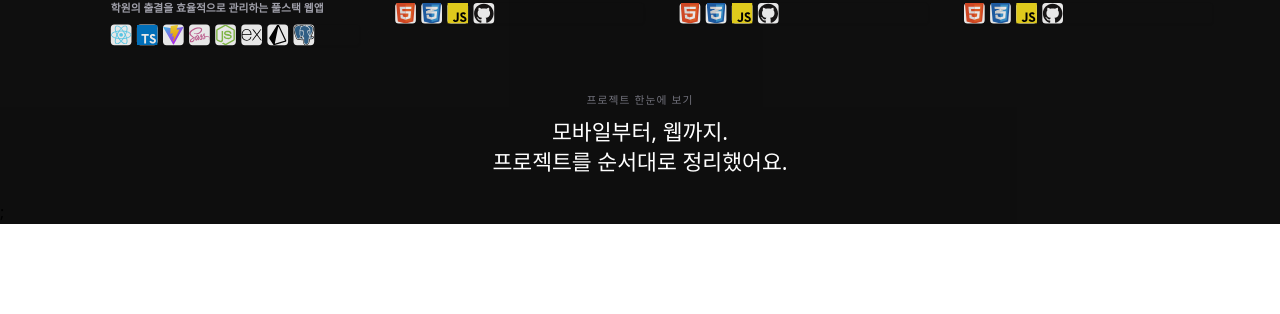
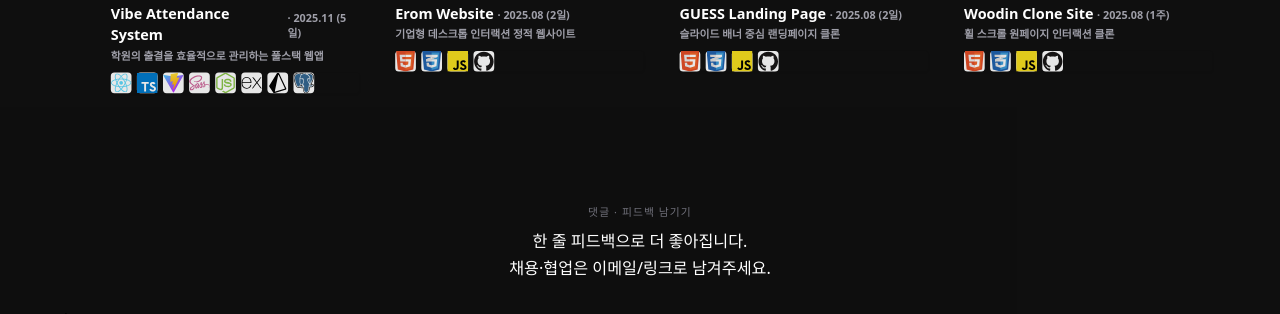
Before and after one commit to dy-08/kyh, a React (Vite) app: page / in a window 1280 px wide. Shown: the part 2434-2748 px from the top of the page. Before the commit the page ends 2658 px from the top, so only its background shows below. Built offline with nearby package versions, Linux system fonts and the light colour scheme; no server answers; the database is empty.

Commit message:
feat: giscus 댓글 섹션 추가

```diff
--- a/src/App.jsx
+++ b/src/App.jsx
@@ -26,7 +26,7 @@ function App() {
   }, []);
 
   return (
-    <section className='w-full h-full bg-neutral-950/98'>
+    <section className='w-full h-full bg-neutral-950/98 flex flex-col gap-6'>
       <HeroSection onProjectClick={scrollToProject} />
       <DevicePreviewSection ref={demoPreviewRef} />
       <GiscusGuestbook />
--- a/src/components/guestbook/GiscusGuestbook.jsx
+++ b/src/components/guestbook/GiscusGuestbook.jsx
@@ -32,21 +32,23 @@ export default function GiscusGuestbook() {
   }, []);
 
   return (
-    <>
+    <section className='mt-10'>
       <div className='w-full scale-90 flex flex-col gap-2.5 justify-center items-cente'>
         {/* 공통 헤더 */}
         <p className='text-xs tracking-widest text-center text-zinc-500'>
-          프로젝트 한눈에 보기
+          댓글 · 피드백 남기기
         </p>
-        <p className='text-2xl text-center text-white mb-4'>
-          모바일부터, 웹까지.
+        <p className='text-lg text-center text-white mb-4'>
+          한 줄 피드백으로 더 좋아집니다.
           <br />
           <span className='block mt-0.5 mb-1'>
-            프로젝트를 순서대로 정리했어요.
+            채용·협업은 이메일/링크로 남겨주세요.
           </span>
         </p>
       </div>
-      <div ref={ref} className='giscus' />;
-    </>
+      <div className='scale-90'>
+        <div ref={ref} className='giscus' />;
+      </div>
+    </section>
   );
 }
```
